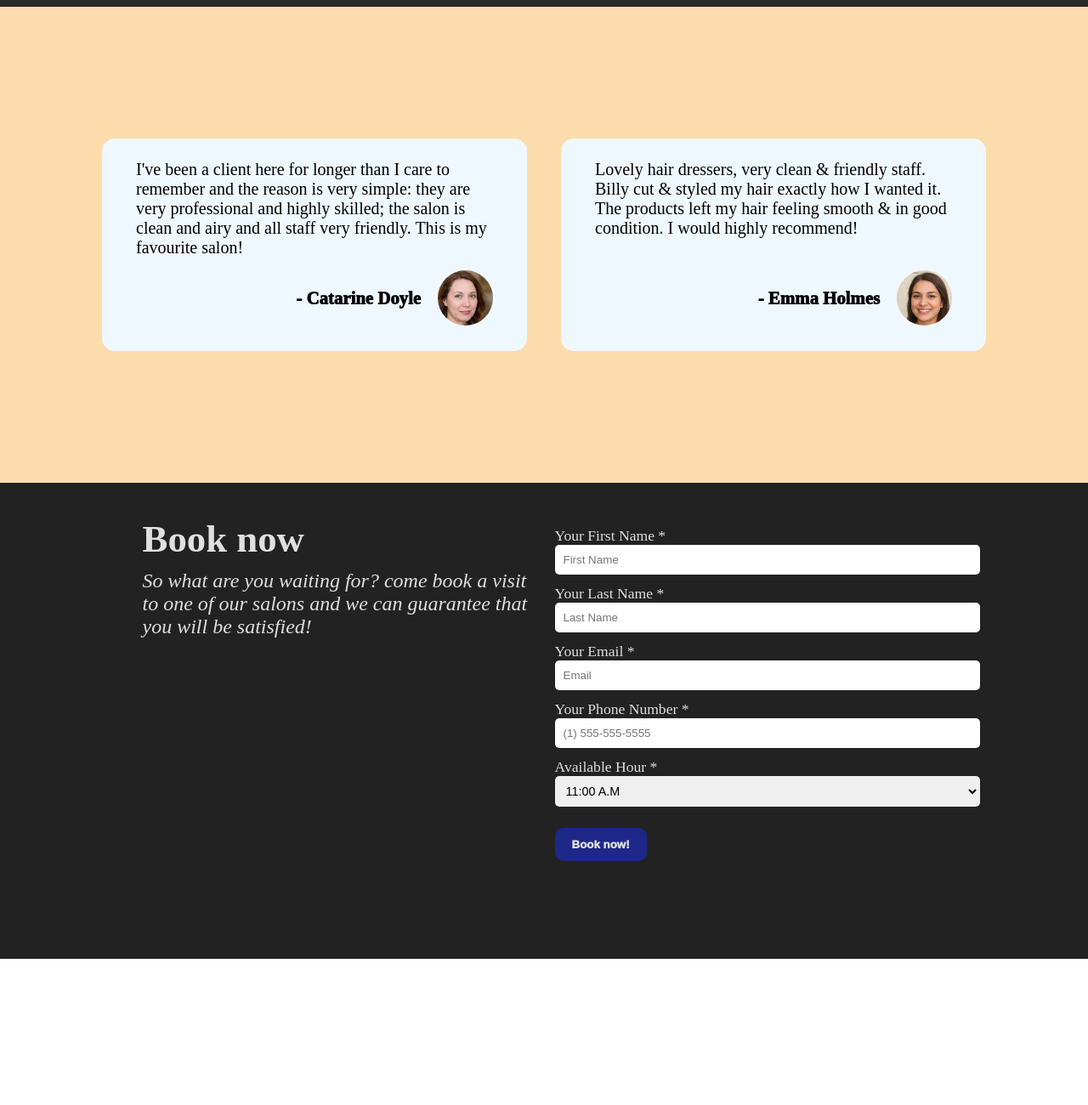
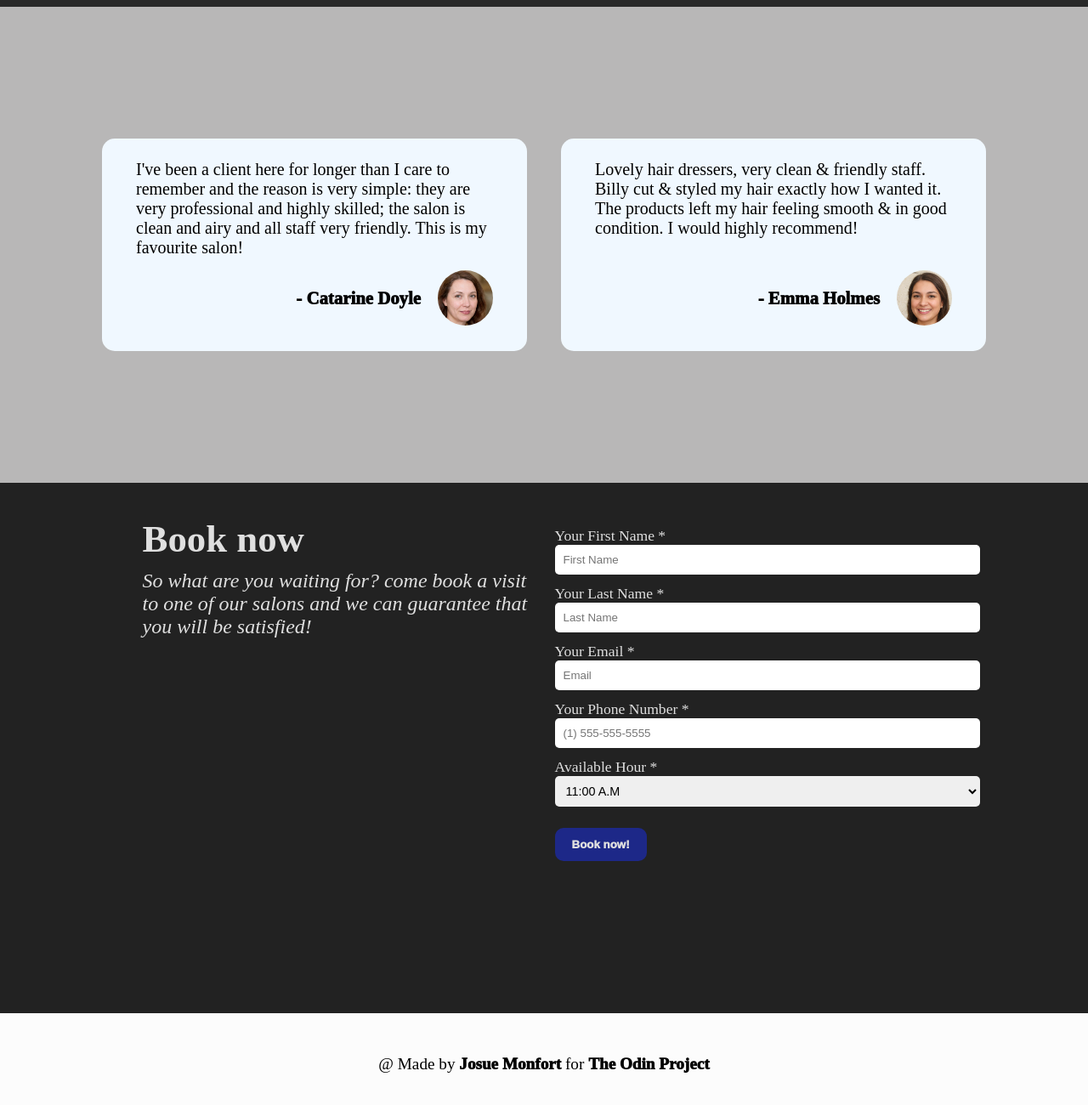
Before and after one commit to Josue-Monfort/landing-page, a plain HTML site: page index.html in a window 1280 px wide. Shown: the part 2322-3622 px from the top of the page at 85% size. Before the commit the page ends 3450 px from the top, so only its background shows below. Drawn offline with Linux system fonts and the light colour scheme; a web font is replaced by a local one.

Commit message:
Added the footer section. Fisinhed the website layout

```diff
--- a/index.html
+++ b/index.html
@@ -217,10 +217,9 @@
       </div>
     </section>
 
-    <!-- TODO this needs to be made today -->
     <!-- Footer section -->
     <footer>
-
+      <p>@ Made by <span>Josue Monfort</span> for <span>The Odin Project</span></p>
     </footer>
 
     <script>
--- a/styles.css
+++ b/styles.css
@@ -221,7 +221,7 @@ td {
   height: 70vh;
   justify-content: center;
   align-items: center;
-  background-color:rgb(252, 220, 172);
+  background-color:rgb(184, 183, 183);
 }
 
 .review-card {
@@ -269,7 +269,7 @@ td {
   justify-content: center;
   background-color:rgb(34, 34, 34);
   gap: 25px;
-  height: 70vh;
+  height: 78vh;
 }
 
 .bookNow, .bookForm {
@@ -340,7 +340,18 @@ td {
 /* ----------------------------------------------- */
 
 
+footer {
+  height: 15vh;
+  background-color:rgb(252, 252, 252);
+  display: flex;
+  justify-content: center;
+  align-items: center;
+  font-size: 1.2rem;
+}
 
+footer span {
+  font-weight: 1000;
+}
 
 
 /* ----------------------------------------------- */
```
